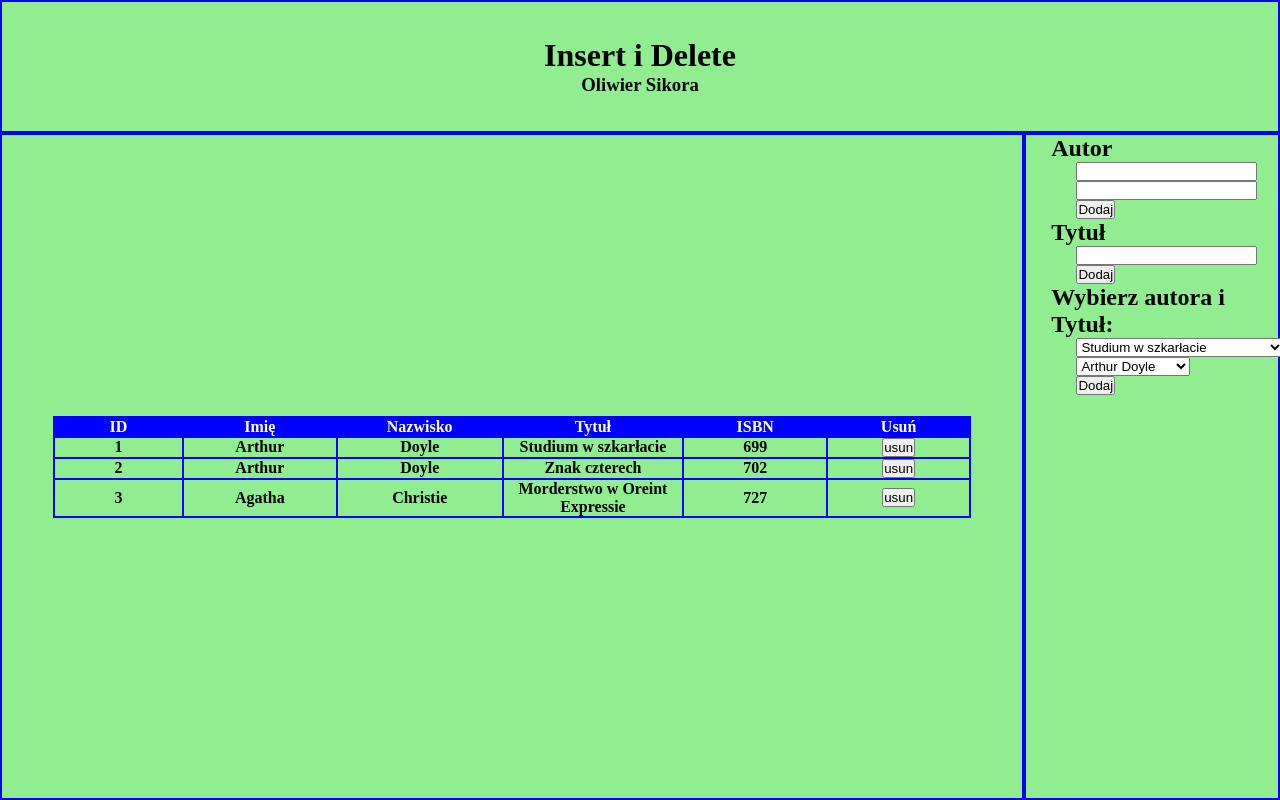
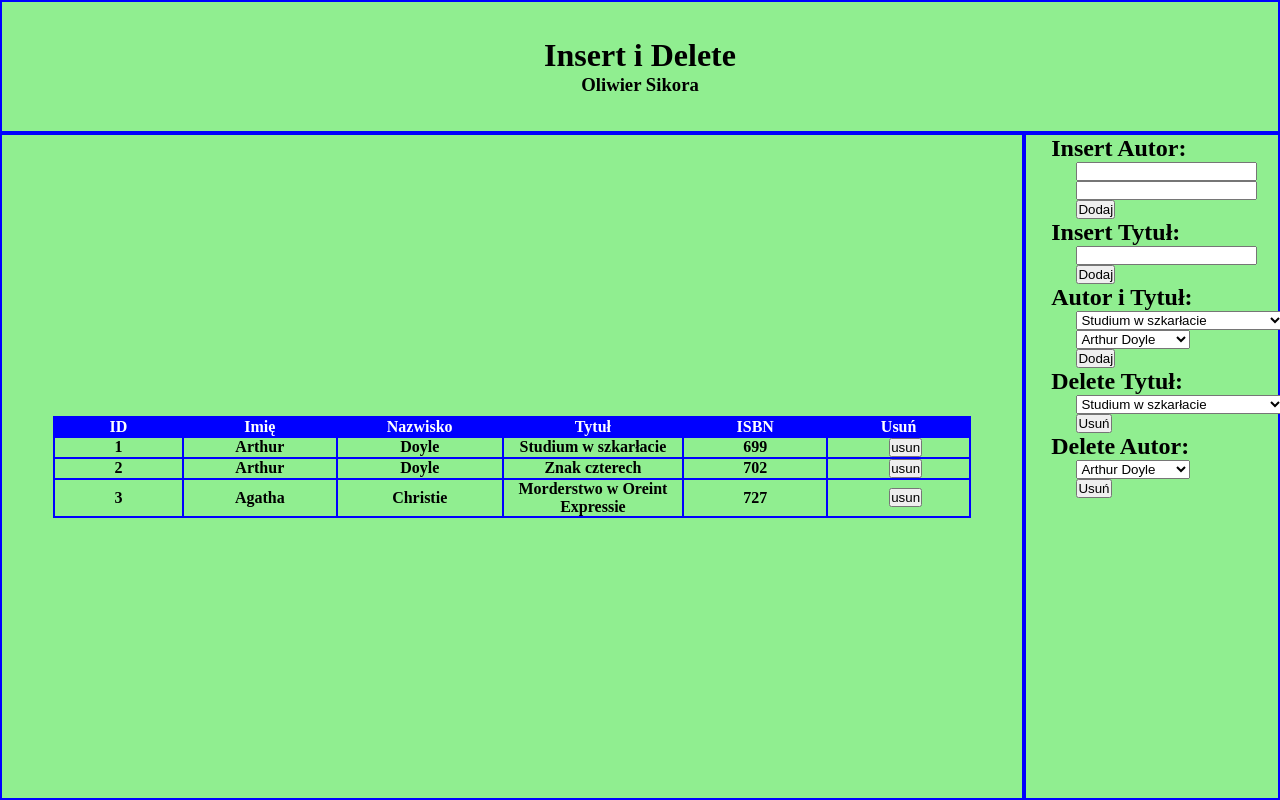
Before and after one commit to 3ti-2020/library-oliwier-sikora, a PHP site: page /phpinsertdelete/ in a window 1280 px wide; the page is wider, and only the part inside the window is pictured. Run offline with PHP 8.4, Linux system fonts and the light colour scheme; data comes from the database, SQL or seed files in the repository.

Commit message:
Add files via upload

```diff
--- a/index.php
+++ b/index.php
@@ -63,18 +63,18 @@
 
 <div class="rightsidebar item">
 
-    <h2>Autor</h2>
+                    <h2>Insert Autor:</h2>
                     <form action="autor.php" method="POST">
                         <input type="text" name="imie">
                         <input type="text" name="nazwisko"><br>
                         <input type="submit" value="Dodaj">
                     </form>
-                    <h2>Tytuł</h2>
+                    <h2>Insert Tytuł:</h2>
                     <form action="tytul.php" method="POST">
                         <input type="text" name="tytul"><br>
                         <input type="submit" value="Dodaj">
                     </form>
-                    <h2>Wybierz autora i Tytuł:</h2>
+                    <h2>Autor i Tytuł:</h2>
                     <?php
                         $servername = "localhost";
                         $username = "root";
@@ -84,6 +84,7 @@
                         $conn = new mysqli($servername, $username, $password, $dbname);
 
                         $result2 = $conn->query("SELECT * FROM tytuly");
+                        $result4 = $conn->query("SELECT * FROM tytuly");
 
                         echo("<form action='books.php' method='POST'>");
                         echo("<select name='tytuly'>");
@@ -93,7 +94,7 @@
                         echo("</select>");
 
                         $result3 = $conn->query("SELECT * FROM autorzy");
-
+                        $result5 = $conn->query("SELECT * FROM autorzy");
 
                         echo("<select name='autorzy'>");
                         while($row=$result3->fetch_assoc() ){
@@ -102,6 +103,29 @@
                         echo("</select>");
                         echo("<br>");
                         echo("<input type='submit' value='Dodaj'>");
+                        echo("</form>");
+
+
+                        echo("<h2>Delete Tytuł:</h2>");
+                        echo("<form action='deltytul.php' method='POST'>");
+                        echo("<select name='idtytul'>");
+                        while($row=$result4->fetch_assoc() ){
+                            echo("<option value='".$row['id_tytul']."'>".$row['tytul']."</option>");
+                        }
+                        echo("</select>");
+
+                        echo("<input type='submit' value='Usuń'>");
+                        echo("</form>");
+
+                        echo("<h2>Delete Autor:</h2>");
+                        echo("<form action='delautor.php' method='POST'>");
+                        echo("<select name='idautor'>");
+                        while($row=$result5->fetch_assoc() ){
+                            echo("<option value='".$row['id_autor']."'>".$row['imie']." ".$row['nazwisko']."</option>");
+                        }
+                        echo("</select>");
+
+                        echo("<input type='submit' value='Usuń'>");
                         echo("</form>");
                     ?>
 
--- a/style.css
+++ b/style.css
@@ -72,7 +72,7 @@ td{
 
 input{
     margin-left: 20%;
-    margin-right: 20%;
+    margin-right: 10%;
 }
 
 h2{
@@ -82,5 +82,5 @@ h2{
 
 select{
     margin-left: 20%;
-    margin-right: 20%;
+    margin-right: 10%;
 }
```
Also changed, not shown: delautor.php (added, +15 -0 lines), deltytul.php (added, +15 -0 lines).
